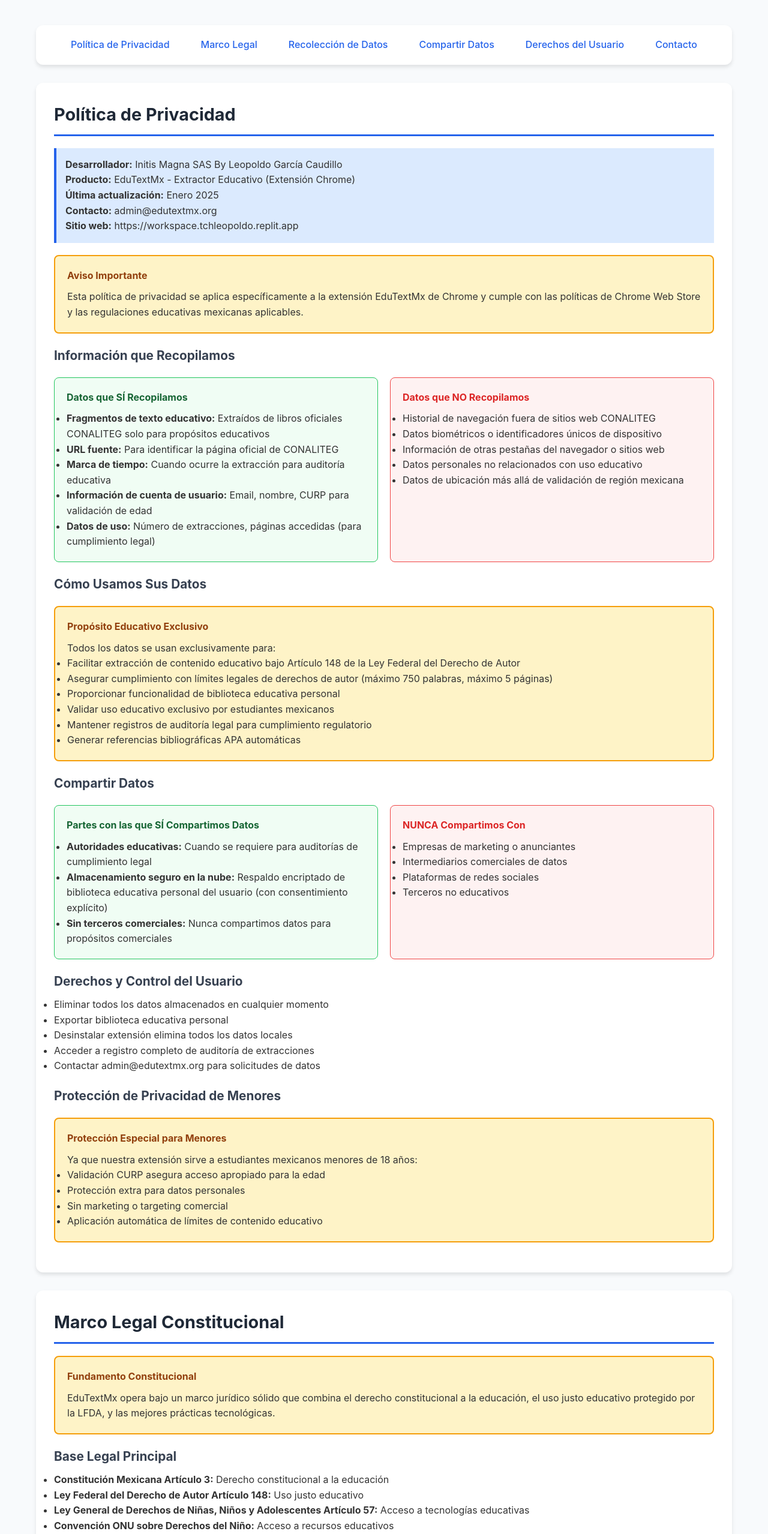
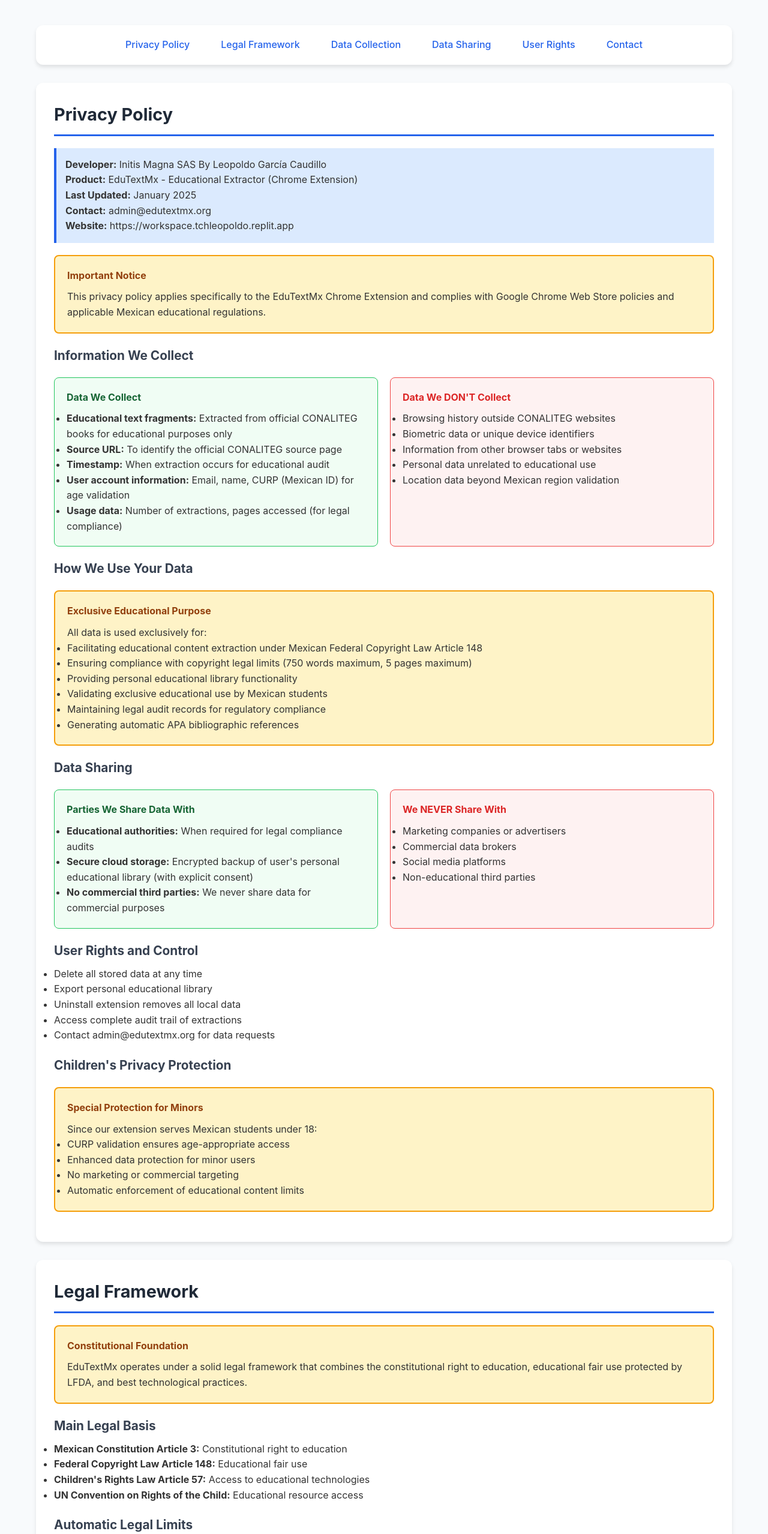
Before and after one commit to LeoCauidllo/edutextmx-legal, a plain HTML site: page index.html in a window 1280 px wide. Shown: the part 240-2797 px from the top of the page at 60% size. Drawn offline with Linux system fonts and the light colour scheme.

```diff
--- a/index.html
+++ b/index.html
@@ -1,10 +1,10 @@
 <!DOCTYPE html>
-<html lang="es">
+<html lang="en">
 <head>
     <meta charset="UTF-8">
     <meta name="viewport" content="width=device-width, initial-scale=1.0">
-    <title>EduTextMx - Documentación Legal Oficial</title>
-    <meta name="description" content="Política de privacidad y documentación legal completa para la extensión EduTextMx. Cumplimiento con Chrome Web Store y normativa mexicana.">
+    <title>EduTextMx - Official Legal Documentation</title>
+    <meta name="description" content="Privacy policy and full legal documentation for the EduTextMx extension. Chrome Web Store and Mexican regulatory compliance.">
     <style>
         * { margin: 0; padding: 0; box-sizing: border-box; }
         body { font-family: -apple-system, BlinkMacSystemFont, 'Segoe UI', Roboto, sans-serif; line-height: 1.6; color: #333; background: #f8fafc; }
@@ -56,180 +56,180 @@
 </head>
 <body>
     <div class="lang-switch">
-        <a href="english.html">English</a>
+        <a href="index.html">Español</a>
     </div>
     <div class="header">
         <div class="container">
-            <h1>EduTextMx - Documentación Legal Oficial</h1>
-            <p>Extensión Chrome para Extracción Educativa • Cumplimiento Legal Completo</p>
+            <h1>EduTextMx - Official Legal Documentation</h1>
+            <p>Chrome Extension for Educational Extraction • Complete Legal Compliance</p>
         </div>
     </div>
 
     <div class="container">
-        <!-- Navegación -->
+        <!-- Navigation -->
         <nav class="nav">
             <ul>
-                <li><a href="#politica-privacidad">Política de Privacidad</a></li>
-                <li><a href="#marco-legal">Marco Legal</a></li>
-                <li><a href="#recoleccion-datos">Recolección de Datos</a></li>
-                <li><a href="#compartir-datos">Compartir Datos</a></li>
-                <li><a href="#derechos-usuario">Derechos del Usuario</a></li>
-                <li><a href="#contacto">Contacto</a></li>
+                <li><a href="#privacy-policy">Privacy Policy</a></li>
+                <li><a href="#legal-framework">Legal Framework</a></li>
+                <li><a href="#data-collection">Data Collection</a></li>
+                <li><a href="#data-sharing">Data Sharing</a></li>
+                <li><a href="#user-rights">User Rights</a></li>
+                <li><a href="#contact">Contact</a></li>
             </ul>
         </nav>
 
-        <!-- Política de Privacidad -->
-        <section id="politica-privacidad" class="section">
-            <h2>Política de Privacidad</h2>
+        <!-- Privacy Policy -->
+        <section id="privacy-policy" class="section">
+            <h2>Privacy Policy</h2>
 
             <div class="highlight">
-                <strong>Desarrollador:</strong> Initis Magna SAS By Leopoldo García Caudillo<br>
-                <strong>Producto:</strong> EduTextMx - Extractor Educativo (Extensión Chrome)<br>
-                <strong>Última actualización:</strong> Enero 2025<br>
-                <strong>Contacto:</strong> admin@edutextmx.org<br>
-                <strong>Sitio web:</strong> https://workspace.tchleopoldo.replit.app
+                <strong>Developer:</strong> Initis Magna SAS By Leopoldo García Caudillo<br>
+                <strong>Product:</strong> EduTextMx - Educational Extractor (Chrome Extension)<br>
+                <strong>Last Updated:</strong> January 2025<br>
+                <strong>Contact:</strong> admin@edutextmx.org<br>
+                <strong>Website:</strong> https://workspace.tchleopoldo.replit.app
             </div>
 
             <div class="legal-box">
-                <h4>Aviso Importante</h4>
-                <p>Esta política de privacidad se aplica específicamente a la extensión EduTextMx de Chrome y cumple con las políticas de Chrome Web Store y las regulaciones educativas mexicanas aplicables.</p>
+                <h4>Important Notice</h4>
+                <p>This privacy policy applies specifically to the EduTextMx Chrome Extension and complies with Google Chrome Web Store policies and applicable Mexican educational regulations.</p>
             </div>
 
-            <h3>Información que Recopilamos</h3>
+            <h3>Information We Collect</h3>
             <div class="compliance-grid">
                 <div class="compliance-card">
-                    <h4>Datos que SÍ Recopilamos</h4>
+                    <h4>Data We Collect</h4>
                     <ul>
-                        <li><strong>Fragmentos de texto educativo:</strong> Extraídos de libros oficiales CONALITEG solo para propósitos educativos</li>
-                        <li><strong>URL fuente:</strong> Para identificar la página oficial de CONALITEG</li>
-                        <li><strong>Marca de tiempo:</strong> Cuando ocurre la extracción para auditoría educativa</li>
-                        <li><strong>Información de cuenta de usuario:</strong> Email, nombre, CURP para validación de edad</li>
-                        <li><strong>Datos de uso:</strong> Número de extracciones, páginas accedidas (para cumplimiento legal)</li>
+                        <li><strong>Educational text fragments:</strong> Extracted from official CONALITEG books for educational purposes only</li>
+                        <li><strong>Source URL:</strong> To identify the official CONALITEG source page</li>
+                        <li><strong>Timestamp:</strong> When extraction occurs for educational audit</li>
+                        <li><strong>User account information:</strong> Email, name, CURP (Mexican ID) for age validation</li>
+                        <li><strong>Usage data:</strong> Number of extractions, pages accessed (for legal compliance)</li>
                     </ul>
                 </div>
                 <div class="compliance-card" style="background: #fef2f2; border-color: #ef4444;">
-                    <h4 style="color: #dc2626;">Datos que NO Recopilamos</h4>
+                    <h4 style="color: #dc2626;">Data We DON'T Collect</h4>
                     <ul>
-                        <li>Historial de navegación fuera de sitios web CONALITEG</li>
-                        <li>Datos biométricos o identificadores únicos de dispositivo</li>
-                        <li>Información de otras pestañas del navegador o sitios web</li>
-                        <li>Datos personales no relacionados con uso educativo</li>
-                        <li>Datos de ubicación más allá de validación de región mexicana</li>
+                        <li>Browsing history outside CONALITEG websites</li>
+                        <li>Biometric data or unique device identifiers</li>
+                        <li>Information from other browser tabs or websites</li>
+                        <li>Personal data unrelated to educational use</li>
+                        <li>Location data beyond Mexican region validation</li>
                     </ul>
                 </div>
             </div>
 
-            <h3>Cómo Usamos Sus Datos</h3>
+            <h3>How We Use Your Data</h3>
             <div class="legal-box">
-                <h4>Propósito Educativo Exclusivo</h4>
-                <p>Todos los datos se usan exclusivamente para:</p>
+                <h4>Exclusive Educational Purpose</h4>
+                <p>All data is used exclusively for:</p>
                 <ul>
-                    <li>Facilitar extracción de contenido educativo bajo Artículo 148 de la Ley Federal del Derecho de Autor</li>
-                    <li>Asegurar cumplimiento con límites legales de derechos de autor (máximo 750 palabras, máximo 5 páginas)</li>
-                    <li>Proporcionar funcionalidad de biblioteca educativa personal</li>
-                    <li>Validar uso educativo exclusivo por estudiantes mexicanos</li>
-                    <li>Mantener registros de auditoría legal para cumplimiento regulatorio</li>
-                    <li>Generar referencias bibliográficas APA automáticas</li>
+                    <li>Facilitating educational content extraction under Mexican Federal Copyright Law Article 148</li>
+                    <li>Ensuring compliance with copyright legal limits (750 words maximum, 5 pages maximum)</li>
+                    <li>Providing personal educational library functionality</li>
+                    <li>Validating exclusive educational use by Mexican students</li>
+                    <li>Maintaining legal audit records for regulatory compliance</li>
+                    <li>Generating automatic APA bibliographic references</li>
                 </ul>
             </div>
 
-            <h3>Compartir Datos</h3>
+            <h3>Data Sharing</h3>
             <div class="compliance-grid">
                 <div class="compliance-card">
-                    <h4>Partes con las que SÍ Compartimos Datos</h4>
+                    <h4>Parties We Share Data With</h4>
                     <ul>
-                        <li><strong>Autoridades educativas:</strong> Cuando se requiere para auditorías de cumplimiento legal</li>
-                        <li><strong>Almacenamiento seguro en la nube:</strong> Respaldo encriptado de biblioteca educativa personal del usuario (con consentimiento explícito)</li>
-                        <li><strong>Sin terceros comerciales:</strong> Nunca compartimos datos para propósitos comerciales</li>
+                        <li><strong>Educational authorities:</strong> When required for legal compliance audits</li>
+                        <li><strong>Secure cloud storage:</strong> Encrypted backup of user's personal educational library (with explicit consent)</li>
+                        <li><strong>No commercial third parties:</strong> We never share data for commercial purposes</li>
                     </ul>
                 </div>
                 <div class="compliance-card" style="background: #fef2f2; border-color: #ef4444;">
-                    <h4 style="color: #dc2626;">NUNCA Compartimos Con</h4>
+                    <h4 style="color: #dc2626;">We NEVER Share With</h4>
                     <ul>
-                        <li>Empresas de marketing o anunciantes</li>
-                        <li>Intermediarios comerciales de datos</li>
-                        <li>Plataformas de redes sociales</li>
-                        <li>Terceros no educativos</li>
+                        <li>Marketing companies or advertisers</li>
+                        <li>Commercial data brokers</li>
+                        <li>Social media platforms</li>
+                        <li>Non-educational third parties</li>
                     </ul>
                 </div>
             </div>
 
-            <h3>Derechos y Control del Usuario</h3>
+            <h3>User Rights and Control</h3>
             <ul>
-                <li>Eliminar todos los datos almacenados en cualquier momento</li>
-                <li>Exportar biblioteca educativa personal</li>
-                <li>Desinstalar extensión elimina todos los datos locales</li>
-                <li>Acceder a registro completo de auditoría de extracciones</li>
-                <li>Contactar admin@edutextmx.org para solicitudes de datos</li>
+                <li>Delete all stored data at any time</li>
+                <li>Export personal educational library</li>
+                <li>Uninstall extension removes all local data</li>
+                <li>Access complete audit trail of extractions</li>
+                <li>Contact admin@edutextmx.org for data requests</li>
             </ul>
 
-            <h3>Protección de Privacidad de Menores</h3>
+            <h3>Children's Privacy Protection</h3>
             <div class="legal-box">
-                <h4>Protección Especial para Menores</h4>
-                <p>Ya que nuestra extensión sirve a estudiantes mexicanos menores de 18 años:</p>
+                <h4>Special Protection for Minors</h4>
+                <p>Since our extension serves Mexican students under 18:</p>
                 <ul>
-                    <li>Validación CURP asegura acceso apropiado para la edad</li>
-                    <li>Protección extra para datos personales</li>
-                    <li>Sin marketing o targeting comercial</li>
-                    <li>Aplicación automática de límites de contenido educativo</li>
+                    <li>CURP validation ensures age-appropriate access</li>
+                    <li>Enhanced data protection for minor users</li>
+                    <li>No marketing or commercial targeting</li>
+                    <li>Automatic enforcement of educational content limits</li>
                 </ul>
             </div>
         </section>
 
-        <!-- Marco Legal -->
-        <section id="marco-legal" class="section">
-            <h2>Marco Legal Constitucional</h2>
+        <!-- Legal Framework -->
+        <section id="legal-framework" class="section">
+            <h2>Legal Framework</h2>
 
             <div class="legal-box">
-                <h4>Fundamento Constitucional</h4>
-                <p>EduTextMx opera bajo un marco jurídico sólido que combina el derecho constitucional a la educación, el uso justo educativo protegido por la LFDA, y las mejores prácticas tecnológicas.</p>
+                <h4>Constitutional Foundation</h4>
+                <p>EduTextMx operates under a solid legal framework that combines the constitutional right to education, educational fair use protected by LFDA, and best technological practices.</p>
             </div>
 
-            <h3>Base Legal Principal</h3>
+            <h3>Main Legal Basis</h3>
             <ul>
-                <li><strong>Constitución Mexicana Artículo 3:</strong> Derecho constitucional a la educación</li>
-                <li><strong>Ley Federal del Derecho de Autor Artículo 148:</strong> Uso justo educativo</li>
-                <li><strong>Ley General de Derechos de Niñas, Niños y Adolescentes Artículo 57:</strong> Acceso a tecnologías educativas</li>
-                <li><strong>Convención ONU sobre Derechos del Niño:</strong> Acceso a recursos educativos</li>
+                <li><strong>Mexican Constitution Article 3:</strong> Constitutional right to education</li>
+                <li><strong>Federal Copyright Law Article 148:</strong> Educational fair use</li>
+                <li><strong>Children's Rights Law Article 57:</strong> Access to educational technologies</li>
+                <li><strong>UN Convention on Rights of the Child:</strong> Educational resource access</li>
             </ul>
 
-            <h3>Límites Legales Automáticos</h3>
-            <p>Nuestro sistema aplica automáticamente límites legales de derechos de autor:</p>
+            <h3>Automatic Legal Limits</h3>
+            <p>Our system automatically enforces copyright legal limits:</p>
             <ul>
-                <li>Máximo 750 palabras por extracción</li>
-                <li>Máximo 5 páginas consecutivas</li>
-                <li>Máximo 10% del contenido total del libro</li>
-                <li>Extracción solo de texto (sin procesamiento de imágenes)</li>
+                <li>Maximum 750 words per extraction</li>
+                <li>Maximum 5 consecutive pages</li>
+                <li>Maximum 10% of total book content</li>
+                <li>Text-only extraction (no image processing)</li>
             </ul>
         </section>
 
-        <!-- Información de Contacto -->
-        <section id="contacto" class="section">
-            <h2>Información de Contacto</h2>
+        <!-- Contact Information -->
+        <section id="contact" class="section">
+            <h2>Contact Information</h2>
 
             <div class="contact-info">
-                <h3>Información del Desarrollador</h3>
-                <p><strong>Empresa:</strong> Initis Magna SAS By Leopoldo García Caudillo</p>
-                <p><strong>Producto:</strong> EduTextMx - Extractor Educativo</p>
-                <p><strong>Email de Soporte:</strong> admin@edutextmx.org</p>
-                <p><strong>Sitio Web Oficial:</strong> https://workspace.tchleopoldo.replit.app</p>
-                <p><strong>Propósito:</strong> Exclusivamente educativo</p>
-                <p><strong>Jurisdicción:</strong> México</p>
+                <h3>Developer Information</h3>
+                <p><strong>Company:</strong> Initis Magna SAS By Leopoldo García Caudillo</p>
+                <p><strong>Product:</strong> EduTextMx - Educational Extractor</p>
+                <p><strong>Support Email:</strong> admin@edutextmx.org</p>
+                <p><strong>Official Website:</strong> https://workspace.tchleopoldo.replit.app</p>
+                <p><strong>Purpose:</strong> Exclusively educational</p>
+                <p><strong>Jurisdiction:</strong> Mexico</p>
             </div>
 
             <div class="highlight">
-                <h4>Tiempo de Respuesta</h4>
-                <p>Respondemos a consultas relacionadas con privacidad dentro de 5 días hábiles. Para asuntos urgentes concernientes a protección de datos de menores, respondemos dentro de 24 horas.</p>
+                <h4>Response Timeline</h4>
+                <p>We respond to privacy-related inquiries within 5 business days. For urgent matters concerning minors' data protection, we respond within 24 hours.</p>
             </div>
         </section>
     </div>
 
     <div class="footer">
         <div class="container">
-            <p><strong>EduTextMx - Documentación Legal Oficial</strong></p>
-            <p>Desarrollado por Initis Magna SAS By Leopoldo García Caudillo • Cumplimiento Legal Completo</p>
-            <p>Última actualización: Enero 2025 • Versión: 1.4</p>
-            <p><em>Esta documentación cumple con las políticas de Google Chrome Web Store y la normativa mexicana aplicable.</em></p>
+            <p><strong>EduTextMx - Official Legal Documentation</strong></p>
+            <p>Developed by Initis Magna SAS By Leopoldo García Caudillo • Complete Legal Compliance</p>
+            <p>Last Updated: January 2025 • Version: 1.4</p>
+            <p><em>This documentation complies with Google Chrome Web Store policies and applicable Mexican regulations.</em></p>
         </div>
     </div>
 </body>
```
